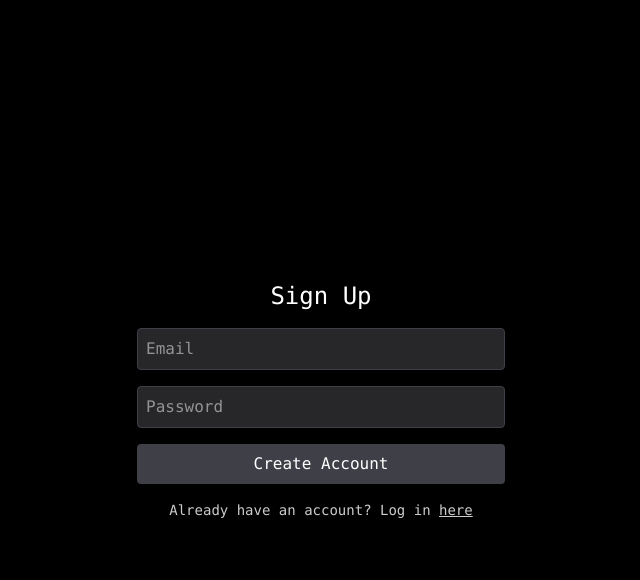
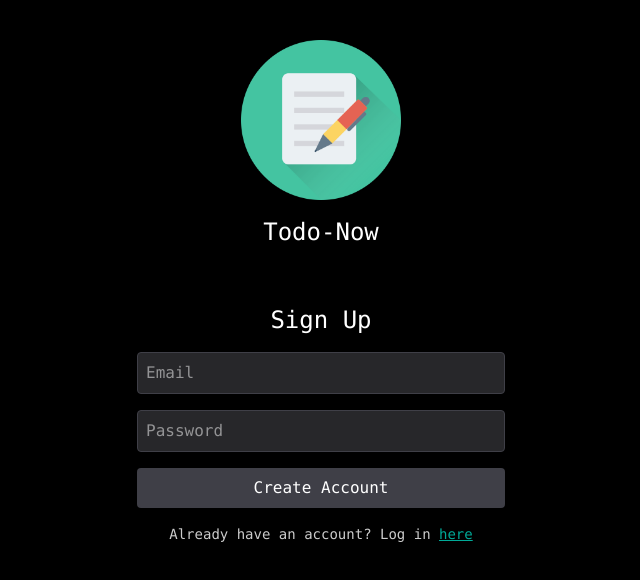
Before and after one commit to RainerMorales/Memoleaf, a React (Vite) app: page /Signup in a window 1280 px wide. Shown: the top 580 px of the page, without its empty margins (319-959 px from the left). Built offline with nearby package versions, Linux system fonts and the light colour scheme; no server answers.

Commit message:
improve ui/ux

```diff
--- a/index.html
+++ b/index.html
@@ -2,7 +2,7 @@
 <html lang="en">
   <head>
     <meta charset="UTF-8" />
-    <link rel="icon" type="image/svg+xml" href="/public/sticky-notes.png" />
+    <link rel="icon" type="image/svg+xml" href="/public/write.png" />
     <meta name="viewport" content="width=device-width, initial-scale=1.0" />
     <title>Task Manager</title>
   </head>
--- a/src/users/Components/Header.tsx
+++ b/src/users/Components/Header.tsx
@@ -1,9 +1,11 @@
 import { ModeToggle } from "../../components/mode-toggle";
-
+import { auth } from "@/firebase";
 function Header() {
+  console.log(auth.currentUser);
+    const username = auth.currentUser?.email
   return (
     <header className="bg-black fixed p-6 top-0 shadow-md  w-full flex justify-between items-center">
-      <div className="text-2xl text-white font-bold">Welcome User1!</div>
+      <div className=" text-white font-bold">Welcome {username}</div>
       <ModeToggle></ModeToggle>
     </header>
   );
--- a/src/users/auth/Login.tsx
+++ b/src/users/auth/Login.tsx
@@ -3,8 +3,6 @@ import { auth } from "@/firebase";
 import React, { useState } from "react";
 import { Link, useNavigate } from "react-router-dom";
 import { Toaster,toast } from "react-hot-toast";
-
-import { onAuthStateChanged } from "firebase/auth";
 
 
 
@@ -15,7 +13,6 @@ function Login() {
   const [password, setPassword] = useState("");
   const [loading, setLoading] = useState(false);
   const navigate = useNavigate();
-console.log(onAuthStateChanged)
   const login = async (e: React.FormEvent) => {
     e.preventDefault();
     setLoading(true);
@@ -55,12 +52,19 @@ console.log(onAuthStateChanged)
   return (
     <>
       <Toaster></Toaster>
-      <div className="bg-black text-white h-screen flex justify-center items-center ">
+      <div className="bg-black text-white h-screen flex flex-col pt-10 items-center space-y-4 ">
+        <div className="space-y-4">
+          <div>
+            <img className="w-40" src="write.png" alt="" />
+          </div>
+          <div className="text-center font-extrabold text-3xl">Todo-Now</div>
+        </div>
+        <div className="">
           <form
             onSubmit={login}
             className="p-10 rounded shadow-xl w-full max-w-md space-y-4"
           >
-          <h1 className="text-2xl text-center">Log In</h1>
+            <h1 className="text-lg text-center">Log In</h1>
             <input
               value={email}
               onChange={(e) => setEmail(e.target.value)}
@@ -88,18 +92,19 @@ console.log(onAuthStateChanged)
               <button
                 disabled={loading}
                 type="submit"
-              className=" disabled:opacity-50 w-full p-2 bg-zinc-700 rounded focus:outline-none focus:ring-2 focus:ring-emerald-400"
+                className=" disabled:bg-teal-500 cursor-not-allowed w-full p-2 bg-zinc-700 rounded focus:outline-none focus:ring-2 focus:ring-emerald-400"
               >
-              <span className="loading loading-dots loading-md"></span>
+                <span className="loading  loading-dots loading-md"></span>
               </button>
             )}
             <div className="text-center text-sm opacity-80">
               No account yet? Create one{" "}
-            <Link className="underline hover:opacity-60" to={"/Signup"}>
+              <Link className="underline text-teal-400 hover:opacity-60" to={"/Signup"}>
                 here
               </Link>
             </div>
           </form>
+        </div>
       </div>
     </>
   );
--- a/src/users/auth/Signup.tsx
+++ b/src/users/auth/Signup.tsx
@@ -6,15 +6,20 @@ import {
 } from "firebase/auth";
 import { auth } from "@/firebase";
 import { useNavigate } from "react-router-dom";
-
+import { toast, Toaster } from "react-hot-toast";
 function Signup() {
   const [email, setEmail] = useState("");
   const [password, setPassword] = useState("");
-  const[loading,setLoading]=useState(false)
+  const [loading, setLoading] = useState(false);
   const navigate = useNavigate();
   const create = async (e: React.FormEvent) => {
     e.preventDefault();
-    setLoading(true)
+    setLoading(true);
+    toast.dismiss("w");
+    toast.loading("Please Wait!", {
+      id: "w",
+      duration: 4000,
+    });
     try {
       const userCredential = await createUserWithEmailAndPassword(
         auth,
@@ -22,20 +27,37 @@ function Signup() {
         password
       );
       await sendEmailVerification(userCredential.user);
-      alert("Please check your email!");
-      setLoading(false)
+      toast.dismiss("w");
+      toast.success("Please check your email! ", {
+        id: "w",
+        duration: 4000,
+      });
+      setLoading(false);
       setEmail("");
       setPassword("");
       navigate("/login");
     } catch (err) {
+      toast.dismiss("w");
+      toast.error("Password should be at least 6 characters!", {
+        id: "w",
+        duration: 4000,
+      });
       setLoading(false);
-      console.log(err);
+      setPassword("");
     }
   };
 
   return (
     <>
-      <div className="bg-black text-white h-screen flex justify-center items-center">
+      <Toaster></Toaster>
+      <div className="bg-black text-white h-screen flex flex-col pt-10 items-center space-y-4">
+        <div className="space-y-4">
+          <div>
+            <img className="w-40" src="write.png" alt="" />
+          </div>
+          <div className="text-center text-2xl">Todo-Now</div>
+        </div>
+        <div className="">
           <form
             onSubmit={create}
             className="p-10 rounded shadow-xl w-full max-w-md space-y-4"
@@ -59,7 +81,7 @@ function Signup() {
             {!loading ? (
               <button
                 type="submit"
-              className="w-full p-2 bg-zinc-700 rounded focus:outline-none focus:ring-2 focus:ring-emerald-400"
+                className="w-full p-2 bg-zinc-700 rounded focus:outline-none focus:ring-2 focus:ring-teal-400"
               >
                 Create Account
               </button>
@@ -67,19 +89,23 @@ function Signup() {
               <button
                 disabled={loading}
                 type="submit"
-              className=" disabled:opacity-50 w-full p-2 bg-zinc-700 rounded focus:outline-none focus:ring-2 focus:ring-emerald-400"
+                className=" disabled:bg-teal-500 cursor-not-allowed  w-full p-2 bg-zinc-700 rounded focus:outline-none focus:ring-2 focus:ring-teal-400"
               >
-              <span className="loading loading-dots loading-md"></span>
+                <span className="loading loading-dots loading-success loading-md"></span>
               </button>
             )}
             <div className="text-center text-sm opacity-80">
               Already have an account? Log in{" "}
-            <Link className="underline hover:opacity-60" to={"/Login"}>
+              <Link
+                className="underline text-teal-400 hover:opacity-60"
+                to={"/Login"}
+              >
                 here
               </Link>
             </div>
           </form>
         </div>
+      </div>
     </>
   );
 }
--- a/src/users/page/Home.tsx
+++ b/src/users/page/Home.tsx
@@ -9,7 +9,7 @@ import { signOut } from "firebase/auth";
 import { useNavigate } from "react-router-dom";
 
 function Home() {
-  console.log(auth.currentUser?.email)
+  const username = auth.currentUser?.email
   const [task, setTask] = useState("");
   const [tasks, setTasks] = useState<string[]>([]);
   const navigate=useNavigate()
```
Also changed, not shown: public/write.png (added). Lines whose indentation alone changed are shown as unchanged.
